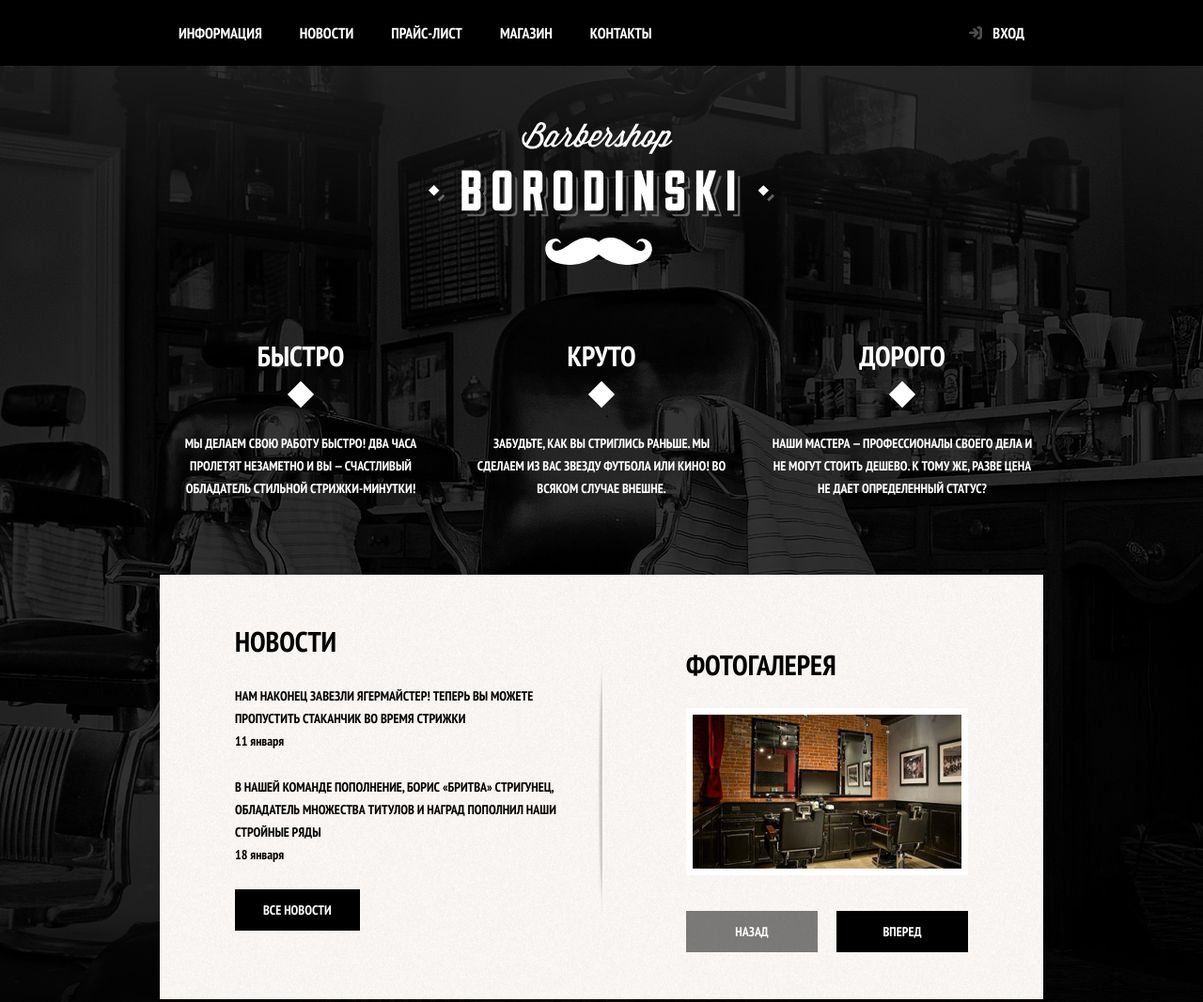
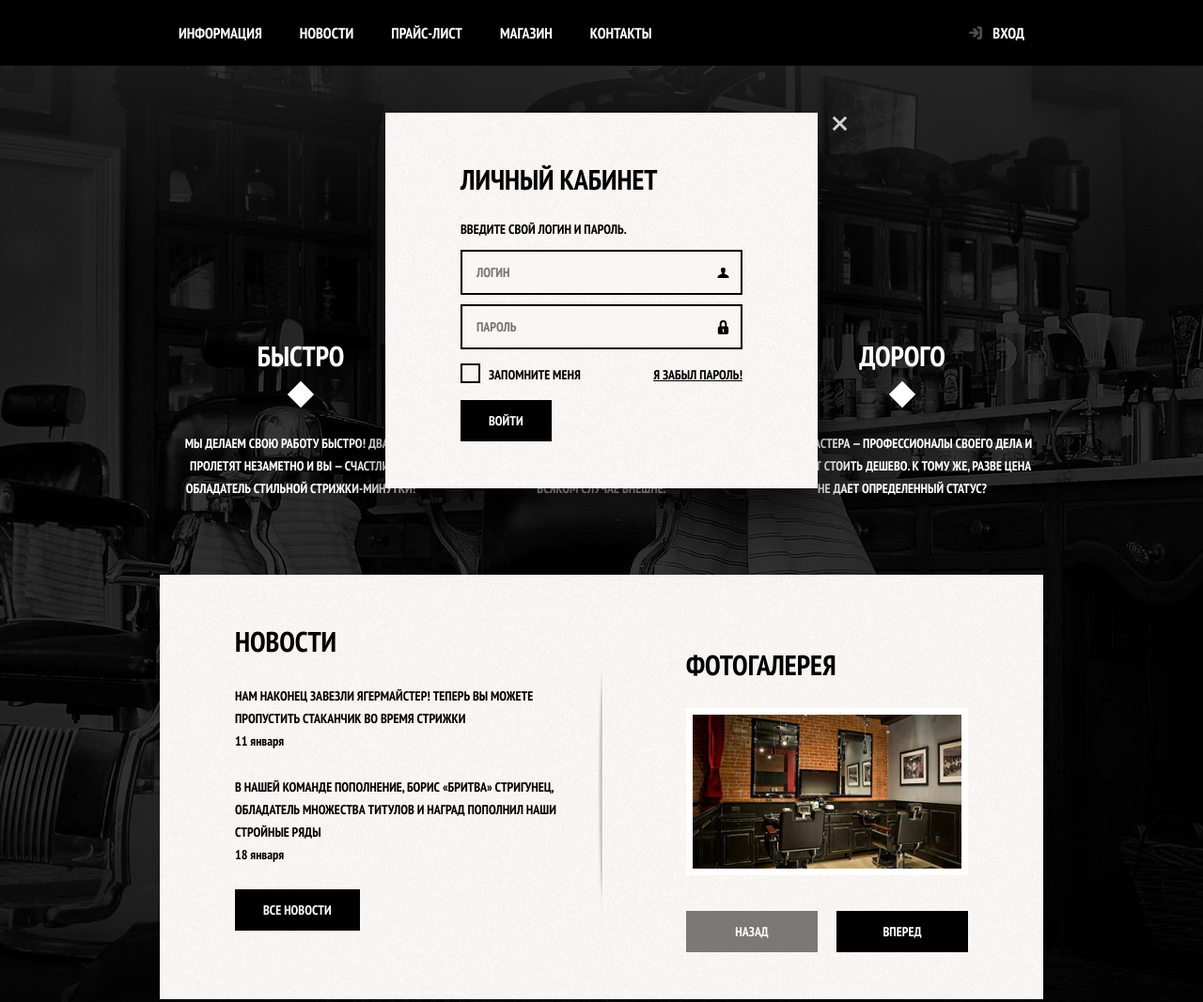
Before and after one commit to iashchuk/93555-barbershop, a website: page index.html in a window 1280 px wide. Shown: the top 1067 px of the page at 94% size. Drawn offline with Linux system fonts and the light colour scheme.

Commit message:
Сетка модального окна входа

```diff
--- a/index.html
+++ b/index.html
@@ -195,18 +195,18 @@
     <h2 class="modal-login__title">Личный кабинет</h2>
     <p class="modal-login__text">Введите свой логин и пароль.</p>
     <form class="modal-login__form login-form" action="https://echo.htmlacademy.ru" method="post">
-      <p class="login-form__login">
+      <p class="login-form__item login-form__item--login">
         <label class="visually-hidden login-form__label" for="user-login">Логин</label>
         <input class="login-form__input login-form__input--user" id="user-login" type="text" name="login" placeholder="Логин">
       </p>
-      <p class="login-form__password">
+      <p class="login-form__item login-form__item--password">
         <label class="visually-hidden login-form__label" for="user-password">Пароль</label>
         <input class="login-form__input login-form__input--password" id="user-password" type="password" name="password" placeholder="Пароль">
       </p>
-      <p class="login-form__info">
+      <p class="login-form__item login-form__item--info">
         <label class="login-form__checkbox">
-          <input class="visually-hidden login-form__input" type="checkbox" name="remember">
-          <span class="login-from__indicator"></span>
+          <input class="visually-hidden login-form__input login-form__input--checkbox" type="checkbox" name="remember">
+          <span class="login-form__indicator"></span>
           Запомните меня
         </label>
         <a class="login-form__restore" href="#">Я забыл пароль!</a>
--- a/sass/blocks/modal.scss
+++ b/sass/blocks/modal.scss
@@ -1,17 +1,82 @@
 .modal {
+  position: fixed;
   color: #000000;
   background-color: #f8f3f0;
   background-image: url("../img/pattern-light.jpg");
   background-position: 0 0;
   background-repeat: repeat;
+  box-shadow: 0 30px 50px rgba(0, 0, 0, 0.7);
+}
+
+.modal-login {
+  top: 120px;
+  left: 50%;
+  width: 300px;
+  margin-left: -230px;
+  padding: 50px 80px;
+}
+
+.modal__close {
+  position: absolute;
+  top: 0;
+  right: -34px;
+  width: 22px;
+  height: 22px;
+  font-size: 0;
+  background-color: transparent;
+  border: 0;
+  cursor: pointer;
+}
+
+.modal__close::before,
+.modal__close::after {
+  content: "";
+  position: absolute;
+  top: 10px;
+  left: 2px;
+  width: 19px;
+  height: 3px;
+  background-color: #d0d0d0;
+}
+
+.modal__close::before {
+  transform: rotate(45deg);
+}
+
+.modal__close::after {
+  transform: rotate(-45deg);
 }
 
 .modal-login__title {
+  margin: 0;
+  margin-bottom: 20px;
   font-size: 30px;
   line-height: 42px;
 }
 
+.modal-login__text {
+    margin: 0;
+    margin-bottom: 10px;
+}
+
+.login-form__item {
+  margin: 0;
+  margin-bottom: 10px;
+
+}
+
+.login-form__item--info {
+  display: flex;
+  flex-wrap: wrap;
+  justify-content: space-between;
+  margin: 15px 0;
+}
+
 .login-form__input {
+  box-sizing: border-box;
+  width: 300px;
+  padding: 10px 15px;
+  padding-right: 40px;
   font: inherit;
   color: #000000;
   text-transform: uppercase;
@@ -23,10 +88,72 @@
   border-color: #663d15;
 }
 
+.login-form__input--user {
+  background-image: url("../img/user.svg");
+  background-position: 270px center;
+  background-repeat: no-repeat;
+
+}
+
+.login-form__input--password {
+  background-image: url("../img/lock.svg");
+  background-position: 270px center;
+  background-repeat: no-repeat;
+
+}
+
+.login-form__checkbox {
+  position: relative;
+  padding-left: 30px;
+  cursor: pointer;
+
+}
+
 .login-form__checkbox:hover,
 .login-form__checkbox:focus {
   color: #663d15;
 }
+
+
+
+.login-form__input--checkbox+.login-form__indicator {
+  position: absolute;
+  top: 0;
+  left: 0;
+  width: 17px;
+  height: 17px;
+  border: 2px solid #000000;
+}
+
+
+.login-form__input--checkbox:focus+.login-form__indicator {
+  border-color: #663d15;
+  outline: thin dotted;
+  outline: 5px auto -webkit-focus-ring-color;
+}
+
+.login-form__input--checkbox:checked+.login-form__indicator::before,
+.login-form__input--checkbox:checked+.login-form__indicator::after {
+  content: "";
+  position: absolute;
+  top: 8px;
+  left: 1px;
+  width: 15px;
+  height: 2px;
+  background-color: #000000;
+}
+
+.login-form__input--checkbox:checked+.login-form__indicator::before {
+  transform: rotate(45deg);
+}
+
+.login-form__input--checkbox:checked+.login-form__indicator::after {
+  transform: rotate(-45deg);
+}
+
+
+
+
 
 .login-form__restore {
   color: #000000;
```
Also changed, not shown: css/style.css, css/style.min.css.
